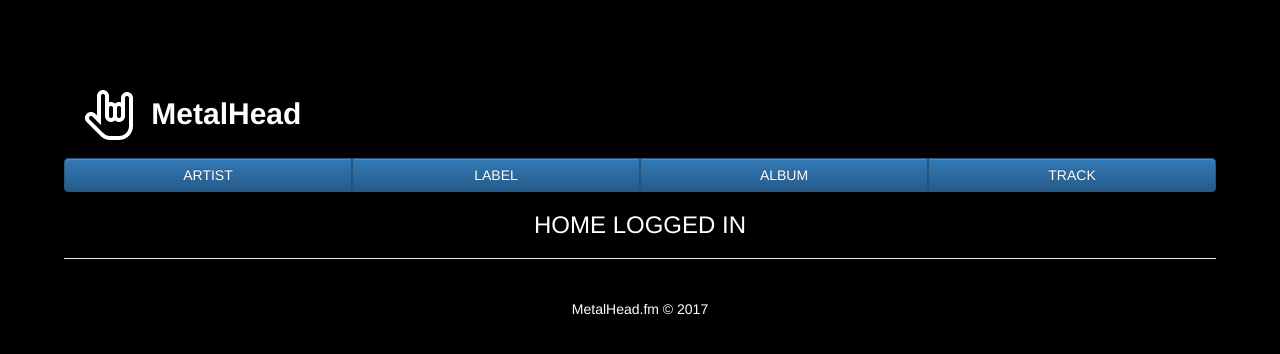
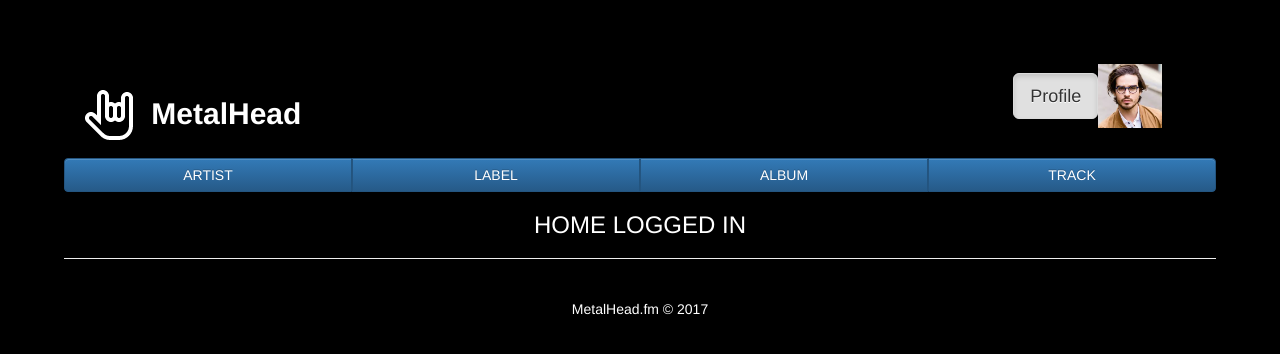
Before and after one commit to drumnation/musichead, a React (Create React App) app in the folder auto-metal-jsclient/: page / in a window 1280 px wide. Shown: the top 354 px of the page. Built offline with nearby package versions, Linux system fonts and the light colour scheme.

Commit message:
refactored profile top menu component

```diff
--- a/auto-metal-jsclient/src/components/header/logo.jsx
+++ b/auto-metal-jsclient/src/components/header/logo.jsx
@@ -1,6 +1,6 @@
 import React from 'react'
 import { NavLink } from 'react-router-dom'
-import { Button, Media, Col, Grid, Row } from 'react-bootstrap'
+import { Col } from 'react-bootstrap'
 
 const brand = {
     color: "#fff"
@@ -9,7 +9,7 @@ const brand = {
 
 const Logo = () => (
     <Col xs={4} md={8} className="text-left">
-        <h2><strong><NavLink style={brand} to="/"><img src="/assets/metal-hand-icon-2-1.png" /> MetalHead</NavLink></strong></h2>
+        <h2><strong><NavLink style={brand} to="/"> <img src="/assets/metal-hand-icon-2-1.png" /> MetalHead</NavLink></strong></h2>
     </Col>
 )
 
--- a/auto-metal-jsclient/src/components/header/topHeadingRow.jsx
+++ b/auto-metal-jsclient/src/components/header/topHeadingRow.jsx
@@ -2,6 +2,7 @@ import React, { Component } from 'react'
 import { Link, NavLink } from 'react-router-dom'
 import { Button, Media, Col, Grid, Row } from 'react-bootstrap'
 import Logo from './logo'
+import UserProfileButtons from './userProfileButtons'
 
 
 
@@ -18,10 +19,7 @@ class TopHeadingRow extends Component {
                             :
                                 <div>
                                     <Logo/>
-                                    <Col xsHidden={0} xsOffset={9} style={rightMenu}>
-                                        <Link to="/profile/"><Button bsSize="large" active>Profile</Button></Link>
-                                        <Link to="/profile/"><img width={64} height={64} src="/assets/default_face_image.jpeg" alt="Image"/></Link>
-                                    </Col>
+                                    <UserProfileButtons/>
                                 </div>
                     }
                 </Row>
@@ -30,8 +28,5 @@ class TopHeadingRow extends Component {
     }
 }
 
-const rightMenu = {
-    paddingBottom: "0px",
-}
 
 export default TopHeadingRow
--- a/auto-metal-jsclient/src/components/header/userProfileButtons.jsx
+++ b/auto-metal-jsclient/src/components/header/userProfileButtons.jsx
@@ -0,0 +1,16 @@
+import React from 'react'
+import { Link } from 'react-router-dom'
+import { Button, Col } from 'react-bootstrap'
+
+const rightMenu = {
+    paddingBottom: "0px",
+}
+
+const UserProfileButtons = () => (
+    <Col xsHidden={0} xsOffset={9} style={rightMenu}>
+        <Link to="/profile/"><Button bsSize="large" active>Profile</Button></Link>
+        <Link to="/profile/"><img width={64} height={64} src="/assets/default_face_image.jpeg" alt="Image"/></Link>
+    </Col>
+)
+
+export default UserProfileButtons
--- a/auto-metal-jsclient/src/containers/header.jsx
+++ b/auto-metal-jsclient/src/containers/header.jsx
@@ -7,14 +7,13 @@ class Header extends Component {
     constructor() {
         super()
         this.state = {
-            loggedIn: false
+            loggedIn: true
         }
     }
 
     render() {
         return (
             <div>
-
                 <div>
                     {
                         this.state.loggedIn === true
```
